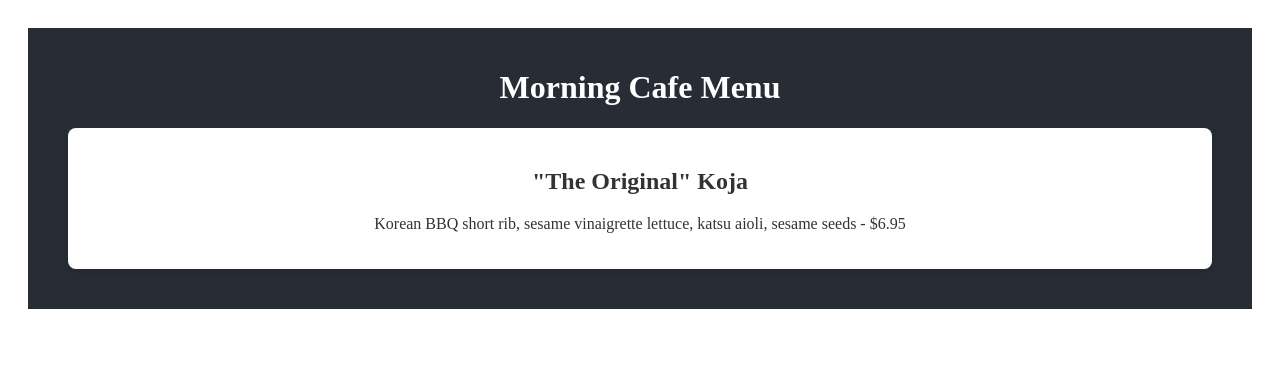
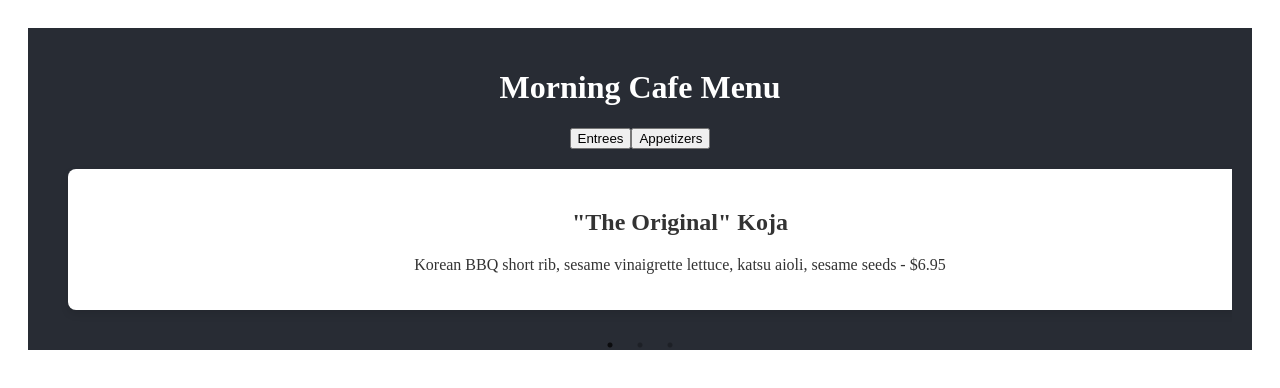
Before and after one commit to JessUVR/menu-js, a React (Create React App) app: page / in a window 1280 px wide. Shown: the top 388 px of the page. Built offline with nearby package versions, Linux system fonts and the light colour scheme.

Commit message:
(Cambio 6) Implementa navegación entre categorías en el menú con persistencia de posición

```diff
--- a/src/App.js
+++ b/src/App.js
@@ -1,16 +1,69 @@
 import './App.css';
+import Slider from "react-slick";
+import { useState } from "react";
+import "slick-carousel/slick/slick.css";
+import "slick-carousel/slick/slick-theme.css";
 
 function App() {
+  const [category, setCategory] = useState("Entrees");
+  const [entreesIndex, setEntreesIndex] = useState(0);
+  const [appetizersIndex, setAppetizersIndex] = useState(0);
+
+  // Configuración de `react-slick` con el índice inicial basado en la categoría actual
+  const settings = {
+    dots: true,
+    arrows: false,
+    infinite: false,
+    speed: 500,
+    slidesToShow: 1,
+    slidesToScroll: 1,
+    initialSlide: category === "Entrees" ? entreesIndex : appetizersIndex, // Usa el índice correspondiente
+    beforeChange: (oldIndex, newIndex) => {
+      // Actualiza el índice correspondiente basado en la categoría actual
+      if (category === "Entrees") {
+        setEntreesIndex(newIndex);
+      } else {
+        setAppetizersIndex(newIndex);
+      }
+    }
+  };
+
+  const menuData = {
+    Entrees: [
+      { title: '"The Original" Koja', description: 'Korean BBQ short rib, sesame vinaigrette lettuce, katsu aioli, sesame seeds - $6.95', model: '/3DModels/astronaut.glb' },
+      { title: '"Veggie Delight" Koja', description: 'Grilled vegetables, sesame vinaigrette lettuce, katsu aioli, sesame seeds - $5.95', model: '/3DModels/shiba.glb' },
+      { title: '"Spicy Chicken" Koja', description: 'Grilled chicken, spicy aioli, sesame vinaigrette lettuce, sesame seeds - $7.95', model: '/3DModels/door.glb' }
+    ],
+    Appetizers: [
+      { title: '"Spring Rolls"', description: 'Crispy rolls with vegetables and dipping sauce - $4.95', model: '/3DModels/spring_rolls.glb' },
+      { title: '"Garlic Bread"', description: 'Toasted bread with garlic and herbs - $3.95', model: '/3DModels/garlic_bread.glb' }
+    ]
+  };
+
   return (
     <div className="App">
       <header className="App-header">
         <h1>Morning Cafe Menu</h1>
-        <div className="menu-item">
-          <h2>"The Original" Koja</h2>
-          <p>Korean BBQ short rib, sesame vinaigrette lettuce, katsu aioli, sesame seeds - $6.95</p>
+
+        {/* Navegación para las categorías */}
+        <nav>
+          <button className={category === "Entrees" ? "active" : ""} onClick={() => setCategory("Entrees")}>
+            Entrees
+          </button>
+          <button className={category === "Appetizers" ? "active" : ""} onClick={() => setCategory("Appetizers")}>
+            Appetizers
+          </button>
+        </nav>
+
+        {/* Slider con la clave para reiniciar la posición según el índice almacenado */}
+        <Slider key={category} {...settings}>
+          {menuData[category].map((item, index) => (
+            <div className="menu-item" key={index}>
+              <h2>{item.title}</h2>
+              <p>{item.description}</p>
               <model-viewer
-            src="3DModels/astronaut.glb"
-            alt="3D model of The Original Koj"
+                src={item.model}
+                alt={`3D model of ${item.title}`}
                 ar
                 auto-rotate
                 camera-controls
@@ -18,6 +71,8 @@ function App() {
                 style={{ width: '100%', height: '300px' }}>
               </model-viewer>
             </div>
+          ))}
+        </Slider>
       </header>
     </div>
   );
```
Lines whose indentation alone changed are shown as unchanged.
